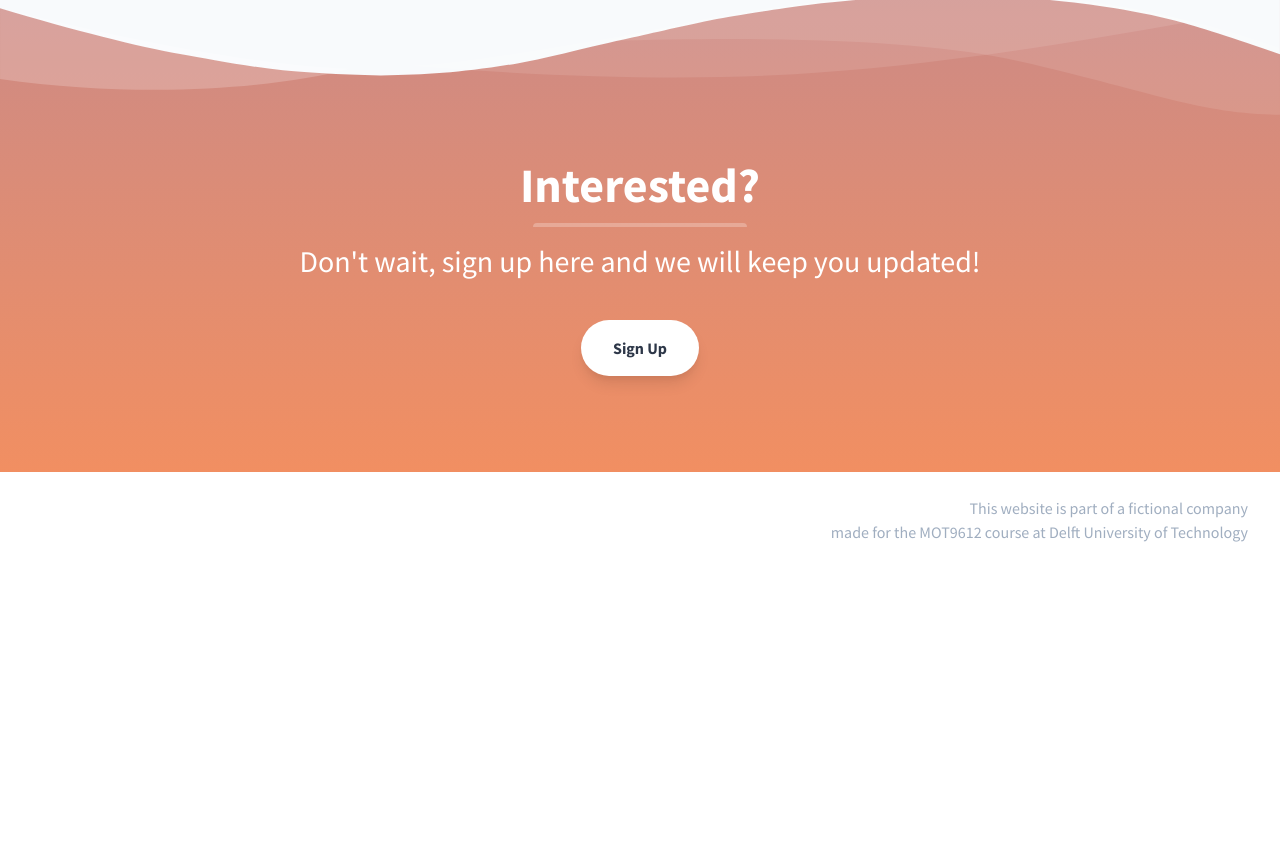
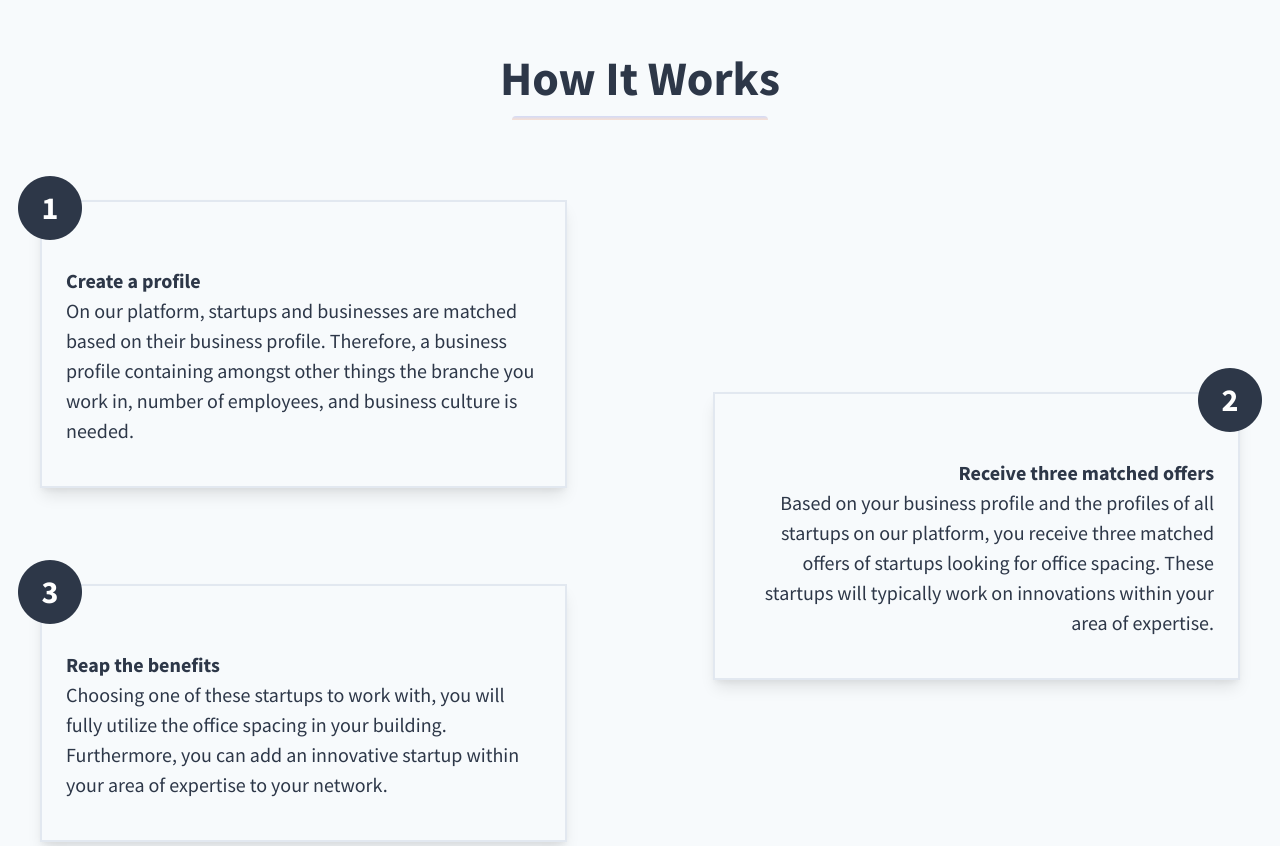
Before and after one commit to bobluppes/takeaseat, a plain HTML site: page business.html in a window 1280 px wide. Shown: the part 1317-2163 px from the top of the page. Before the commit the page ends 1915 px from the top, so only its background shows below. Drawn offline with nearby package versions, Linux system fonts and the light colour scheme.

Commit message:
Flowchart business

```diff
--- a/business.html
+++ b/business.html
@@ -182,6 +182,80 @@
 </section>
 
 
+<section class="bg-gray-100 py-8">
+
+
+
+	<div class="container mx-auto px-2 pt-4 pb-12 text-gray-800">
+
+		<h1 class="w-full my-2 text-5xl font-bold leading-tight text-center text-gray-800">How It Works</h1>
+		<div class="w-full mb-4">
+			<div class="h-1 mx-auto gradient w-64 opacity-25 my-0 py-0 rounded-t"></div>
+		</div>
+
+		<div class="flex flex-wrap mt-20">
+			<div class="w-full">
+				<div class="w-full md:w-5/12 my-5 md:my-0 md:ml-8 border-2 shadow-lg py-10">
+
+					<span class="fa-stack fa-2x" style="margin-top:-6rem;margin-left:-2rem;">
+						<span class="fa fa-circle fa-stack-2x"></span>
+						<strong class="fa-stack-1x fa-inverse">
+							1
+						</strong>
+					</span>
+
+					<div class="w-full font-bold text-xl text-gray-800 px-6">
+						Create a profile
+					</div>
+					<p class="w-full text-xl text-gray-800 px-6">
+						On our platform, startups and businesses are matched based on their business profile. Therefore, a business profile containing amongst other things the branche you work in, number of employees, and business culture is needed.
+					</p>
+				</div>
+			</div>
+			<div class="w-full">
+				<div class="w-full md:w-5/12 my-5 md:my-0 md:-mt-24 md:mr-8 ml-auto border-2 shadow-lg py-10 text-right">
+
+					<span class="fa-stack fa-2x" style="margin-top:-6rem;margin-right:-2rem;">
+						<span class="fa fa-circle fa-stack-2x"></span>
+						<strong class="fa-stack-1x fa-inverse">
+							2
+						</strong>
+					</span>
+
+					<div class="w-full font-bold text-xl text-gray-800 px-6 text-right">
+						Receive three matched offers
+					</div>
+					<p class="w-full text-xl text-gray-800 px-6">
+						Based on your business profile and the profiles of all startups on our platform, you receive three matched offers of startups looking for office spacing. These startups will typically work on innovations within your area of expertise.
+					</p>
+				</div>
+			</div>
+			<div class="w-full">
+				<div class="w-full md:w-5/12 my-5 md:my-0 md:-mt-24 md:ml-8 border-2 shadow-lg py-10">
+
+					<span class="fa-stack fa-2x" style="margin-top:-6rem;margin-left:-2rem;">
+						<span class="fa fa-circle fa-stack-2x"></span>
+						<strong class="fa-stack-1x fa-inverse">
+							3
+						</strong>
+					</span>
+
+					<div class="w-full font-bold text-xl text-gray-800 px-6">
+						Reap the benefits
+					</div>
+					<p class="w-full text-xl text-gray-800 px-6">
+						Choosing one of these startups to work with, you will fully utilize the office spacing in your building. Furthermore, you can add an innovative startup within your area of expertise to your network.
+					</p>
+				</div>
+			</div>
+		</div>
+
+	</div>
+
+
+</section>
+
+
 
 <!-- Change the colour #f8fafc to match the previous section colour -->
 <svg class="wave-top" viewBox="0 0 1439 147" version="1.1" xmlns="http://www.w3.org/2000/svg" xmlns:xlink="http://www.w3.org/1999/xlink">
```
